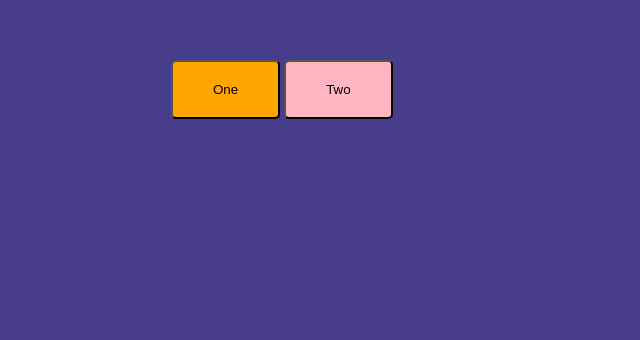
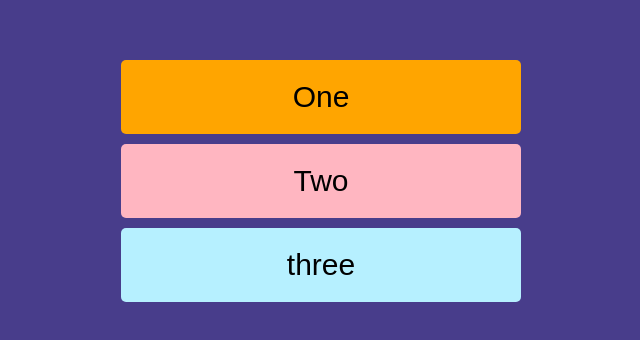
Before and after one commit to solonkonora/3-buttons, a plain HTML site: page index.html in a window 1280 px wide. Shown: the part 120-460 px from the top of the page, without its empty margins (319-959 px from the left). Drawn offline with Linux system fonts and the light colour scheme.

Commit message:
the html and css for the third button is done

```diff
--- a/assets/style.css
+++ b/assets/style.css
@@ -4,15 +4,19 @@ body{
 }
 
 main{
-  width: 300px;
+  width: 400px;
   padding: 20px;
   margin: 20vh auto;
 }
+
 button {
   padding: 20px 40px;
   cursor: pointer;
   border-radius: 5px;
   margin-bottom: 10px;
+  width: 400px;
+  font-size: 30px;
+  border: none;
 }
 
 .submit-btn{
@@ -23,6 +27,6 @@ button {
   background-color: lightpink;
 }
 
-/* .submit-btn3{
+.submit-btn3{
   background-color: rgb(182, 240, 255);
-} */
+}
--- a/index.html
+++ b/index.html
@@ -8,9 +8,9 @@
 </head>
 <body>
     <main>
-        <button type="submit" class="submit-btn" >One</button>
-        <button type="submit" class="submit-btn2" >Two</button>
-        <!-- <button type="submit" class="submit-btn" >One</button> -->
+        <button type="submit" class="submit-btn">One</button>
+        <button type="submit" class="submit-btn2">Two</button>
+        <button type="submit" class="submit-btn3">three</button>
     </main>
 
 </body>
```
